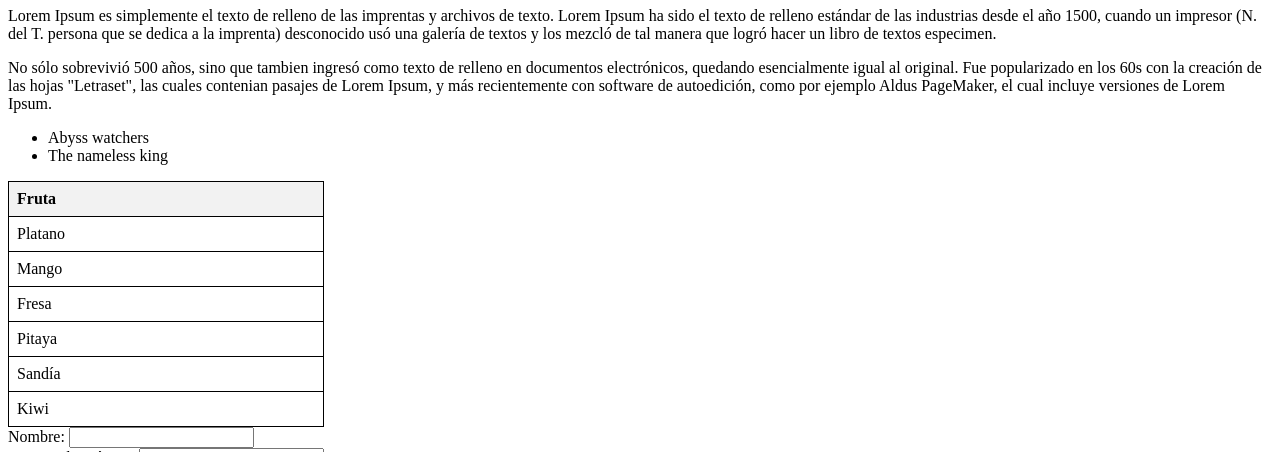
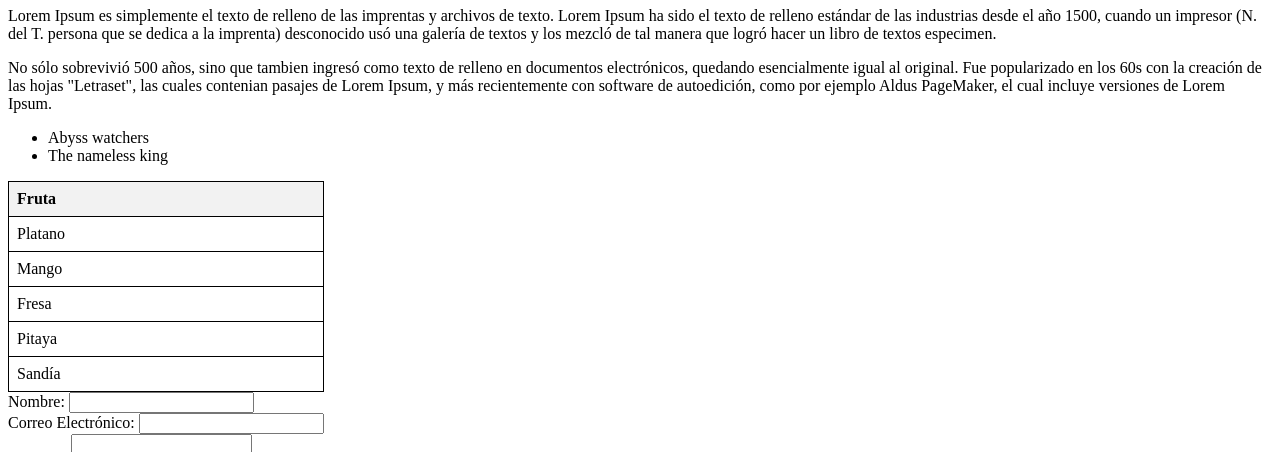
Before and after one commit to AxlSegundo/Practica-1_1, a plain HTML site: page Index.html in a window 1280 px wide. Shown: the part 73-525 px from the top of the page. Drawn offline with Linux system fonts and the light colour scheme.

Commit message:
eliminación kiwi

```diff
--- a/Index.html
+++ b/Index.html
@@ -52,9 +52,6 @@
         <tr>
             <td>Sandía</td>
         </tr>
-        <tr>
-            <td>Kiwi</td>
-        </tr>
     </table>
     <form action="/submit-form" method="POST">
         <label for="name">Nombre:</label>
```
